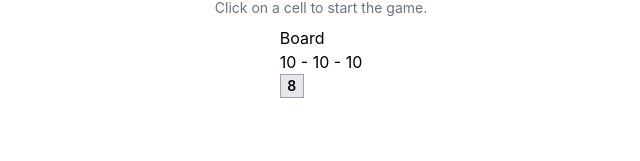
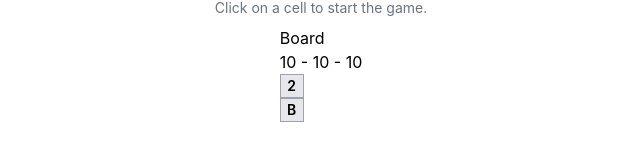
Before and after one commit to AndrejStojkovic/reactsweeper, a React (Create React App) app: page / in a window 1280 px wide. Shown: the part 175-336 px from the top of the page, without its empty margins (319-959 px from the left). Built offline with nearby package versions, Linux system fonts and the light colour scheme; the HTML template or start-up script is replaced by a standard one.

Commit message:
Updated Board and Cell

```diff
--- a/src/components/Board.tsx
+++ b/src/components/Board.tsx
@@ -1,6 +1,6 @@
-import React, { useEffect } from 'react';
+import React, { useState, useEffect } from 'react';
 import { config, Difficulty } from '../lib/config';
-import Cell from './Cell';
+import Cell, {CellType} from './Cell';
 
 type BoardType = {
   difficulty: string
@@ -8,10 +8,17 @@ type BoardType = {
 
 const Board = ({difficulty} : BoardType)  => {
   const board = config[difficulty as Difficulty];
-  //const map = [board.height][board.width];
+  const [map, setMap] = useState<CellType>();
 
   useEffect(() => {
     // Set bomb cells
+    let bombCounter = board.mines;
+
+    while(bombCounter) {
+      // Set bomb to random coordinates of map
+      bombCounter--;
+    }
+
     // Set empty cells
   }, [board]);
 
@@ -19,7 +26,8 @@ const Board = ({difficulty} : BoardType)  => {
     <div>Board <br />
       <div>
         {board.width} - {board.height} - {board.mines}
-        <Cell />
+        <Cell type='empty' value={2} />
+        <Cell type='mine' value={-1} />
       </div>
     </div>
   )
--- a/src/components/Cell.tsx
+++ b/src/components/Cell.tsx
@@ -1,12 +1,26 @@
-import React, { useState } from 'react';
+import React, { useEffect, useState } from 'react';
 
-const Cell = () => {
-  const [isOpened, setIsOpened] = useState(false);
-  const [isMine, setIsMine] = useState(false);
-  const [value, setValue] = useState(0);
+export type CellType = {
+  isOpened?: boolean,
+  type: 'mine' | 'empty',
+  value: number,
+}
+
+const Cell = ({type, value}: CellType) => {
+  const [data, setData] = useState<CellType>();
+
+  useEffect(() => {
+    setData({
+      isOpened: false,
+      type: type,
+      value: value
+    });
+  }, []);
 
   return (
-    <div className='flex items-center justify-center w-6 h-6 bg-gray-200 border-1 border-gray-400 text-sm font-semibold'>8</div>
+    <div className='flex items-center justify-center w-6 h-6 bg-gray-200 border-1 border-gray-400 text-sm font-semibold'>
+      {type === 'mine' ? 'B' : data?.value}
+    </div>
   )
 }
 
```
